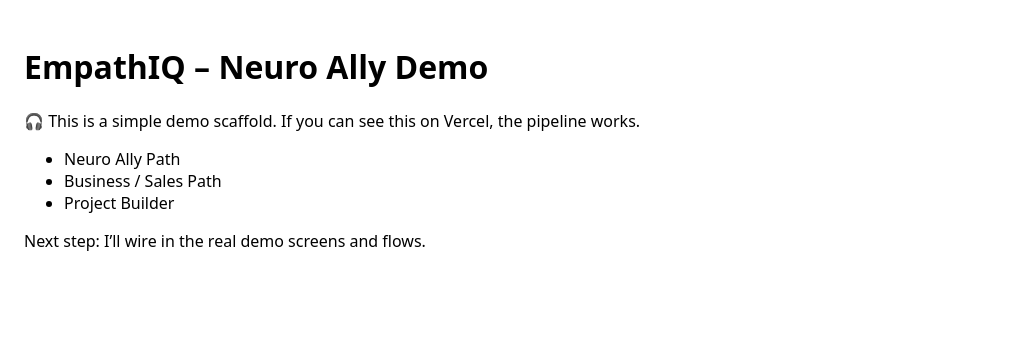
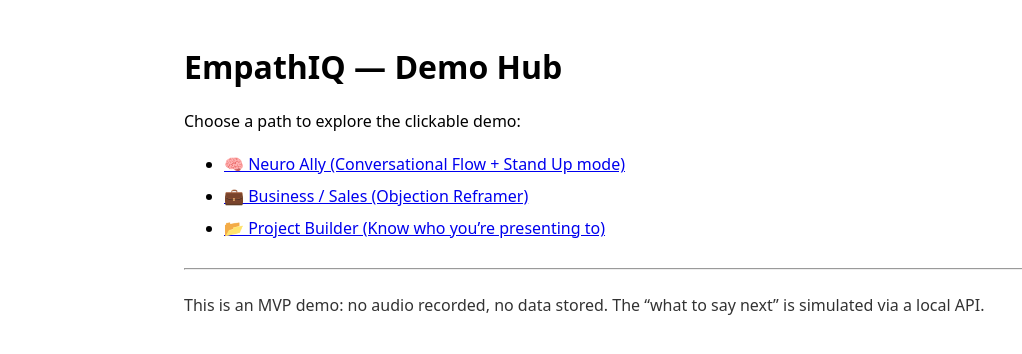
Before and after one commit to tobieandrewsphotography/empathiq-dem, a Next.js app: page / in a window 1280 px wide. Shown: the top 354 px of the page, without its empty margins (0-1022 px from the left). Built offline with nearby package versions, Linux system fonts and the light colour scheme.

Commit message:
Update index.js

```diff
--- a/pages/index.js
+++ b/pages/index.js
@@ -1,16 +1,15 @@
 export default function Home() {
   return (
-    <main style={{fontFamily: 'system-ui, Arial', padding: 24}}>
-      <h1>EmpathIQ – Neuro Ally Demo</h1>
-      <p>🎧 This is a simple demo scaffold. If you can see this on Vercel, the pipeline works.</p>
-
-      <ul>
-        <li>Neuro Ally Path</li>
-        <li>Business / Sales Path</li>
-        <li>Project Builder</li>
+    <main style={{fontFamily:'system-ui, Arial', padding:24, maxWidth:960, margin:'0 auto'}}>
+      <h1>EmpathIQ — Demo Hub</h1>
+      <p>Choose a path to explore the clickable demo:</p>
+      <ul style={{lineHeight:'2'}}>
+        <li><a href="/neuro-ally">🧠 Neuro Ally (Conversational Flow + Stand Up mode)</a></li>
+        <li><a href="/business">💼 Business / Sales (Objection Reframer)</a></li>
+        <li><a href="/project">📂 Project Builder (Know who you’re presenting to)</a></li>
       </ul>
-
-      <p>Next step: I’ll wire in the real demo screens and flows.</p>
+      <hr style={{margin:'24px 0'}}/>
+      <p style={{opacity:.8}}>This is an MVP demo: no audio recorded, no data stored. The “what to say next” is simulated via a local API.</p>
     </main>
   );
 }
```
